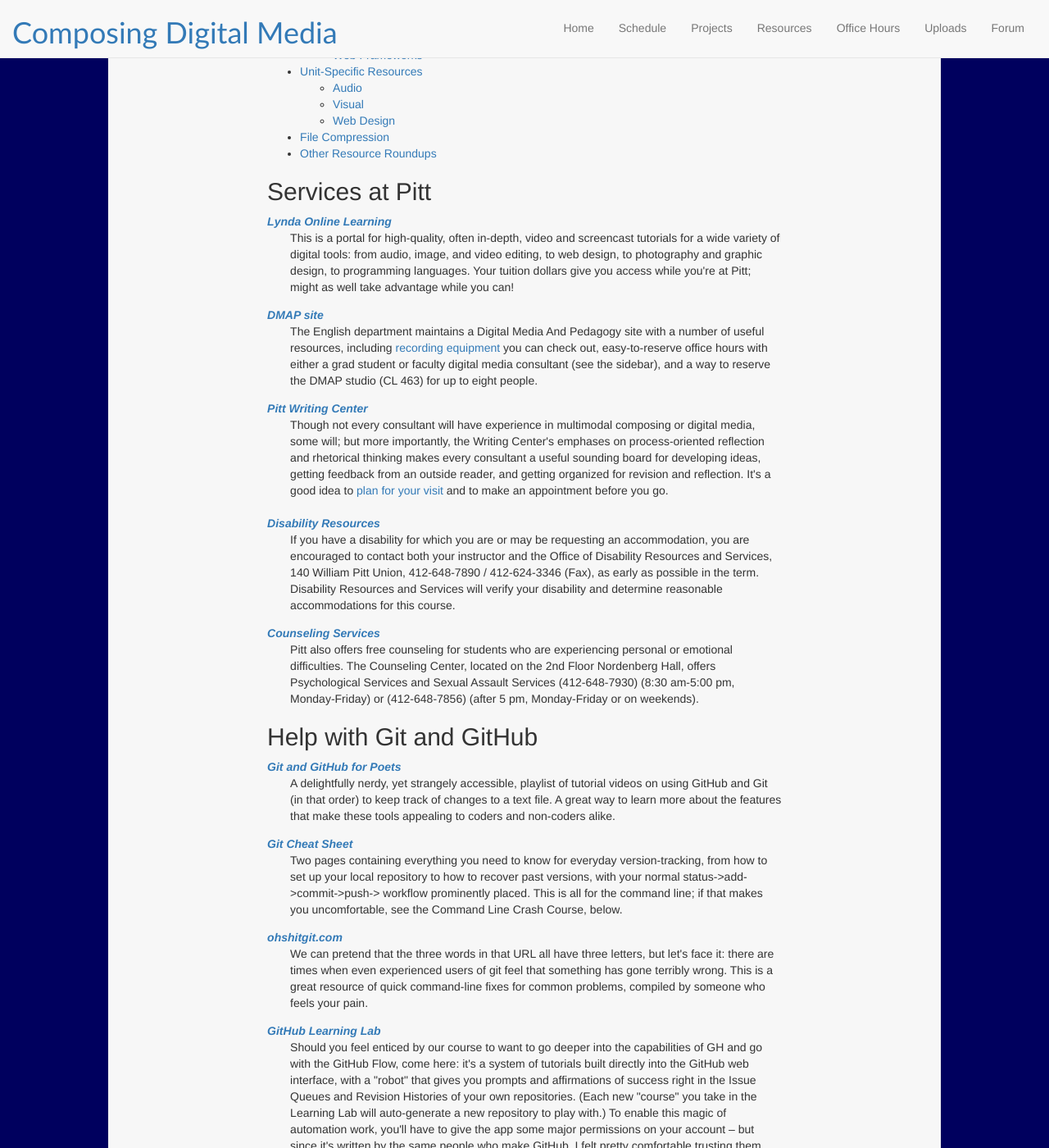
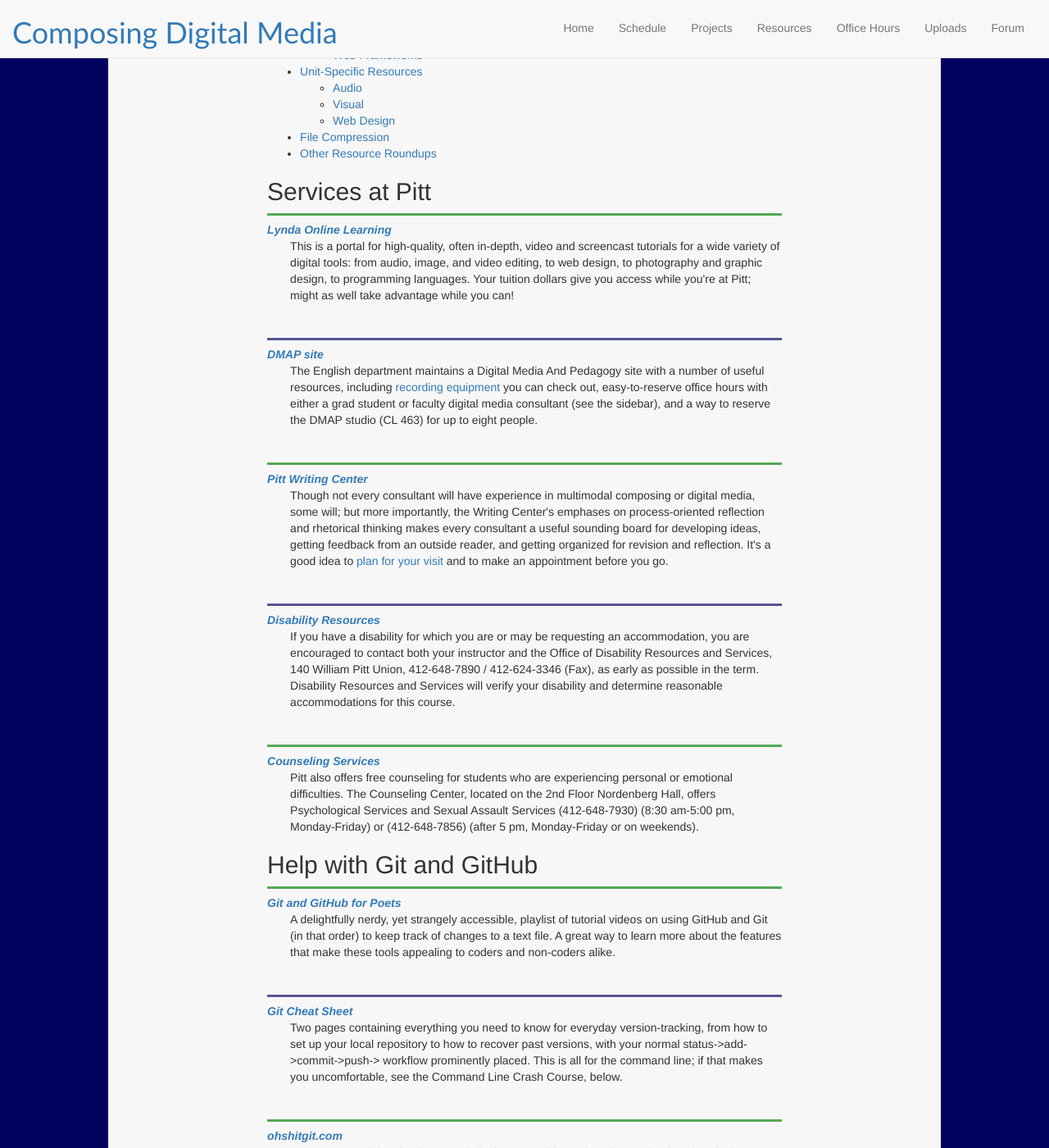
Before and after one commit to benmiller314/cdm2019fall, a Jekyll site: the page built from resources.md, in a window 1280 px wide and 1400 px high, scrolled down 254 px. Shown: the whole window at 82% size. Built offline with Jekyll 4.4.1, drawn with Linux system fonts in a browser that asks for light colours.

Commit message:
Add more visual separation between consecutive dictionary list items
(e.g. on resources page)

```diff
--- a/assets/css/screen.css
+++ b/assets/css/screen.css
@@ -158,3 +158,22 @@ details summary {
 details[open] {
     margin-bottom: 2em;
 }
+
+
+/* Add more visual separation between consecutive
+   dictionary list items (e.g. on resources page) */
+dt:nth-child(1) {
+    border-top: 3px solid #008000a8;
+    padding-top: 0.5em;
+}
+
+dd + dt {
+    border-top: 3px solid #008000a8;
+    margin-top: 3em;
+    padding-top: 0.5em;
+}
+
+
+dd + dt:nth-of-type(even) {
+    border-top: 3px solid #05015ea8;
+}
--- a/resources.md
+++ b/resources.md
@@ -29,7 +29,6 @@ Table of contents:
 
 <dt><a href="http://writingcenter.pitt.edu/">Pitt Writing Center</a></dt>
 <dd>Though not every consultant will have experience in multimodal composing or digital media, some will; but more importantly, the Writing Center's emphases on process-oriented reflection and rhetorical thinking makes every consultant a useful sounding board for developing ideas, getting feedback from an outside reader, and getting organized for revision and reflection. It's a good idea to <a href="http://writingcenter.pitt.edu/undergraduate-services">plan for your visit</a> and to make an appointment before you go.</dd>
-</dl>
 
 <dt><a href="http://www.studentaffairs.pitt.edu/drs/">Disability Resources</a></dt>
 <dd>If you have a disability for which you are or may be requesting an accommodation, you are encouraged to contact both your instructor and the Office of Disability Resources and Services, 140 William Pitt Union, 412-648-7890 / 412-624-3346 (Fax), as early as possible in the term. Disability Resources and Services will verify your disability and determine reasonable accommodations for this course.</dd>
@@ -37,7 +36,7 @@ Table of contents:
 <dt><a href="http://www.studentaffairs.pitt.edu/cc/">Counseling Services</a></dt>
 <dd>Pitt also offers free counseling for students who are experiencing personal or emotional difficulties. The Counseling Center, located on the 2nd Floor Nordenberg Hall, offers Psychological Services and Sexual Assault Services (412-648-7930) (8:30 am-5:00 pm, Monday-Friday) or (412-648-7856) (after 5 pm, Monday-Friday or on weekends).</dd>
 
-
+</dl>
 
 
 ## Help with Git and GitHub
```
